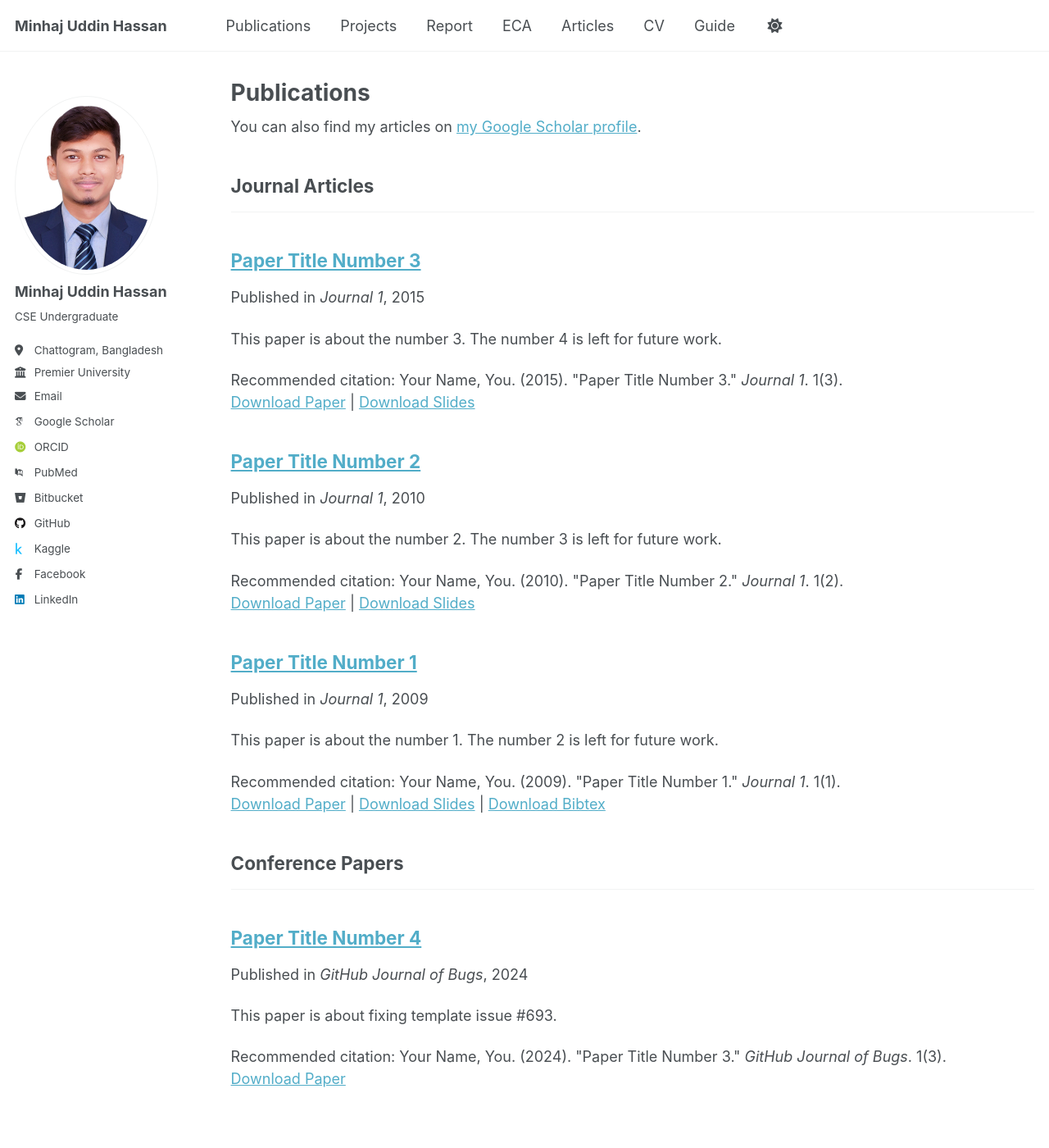
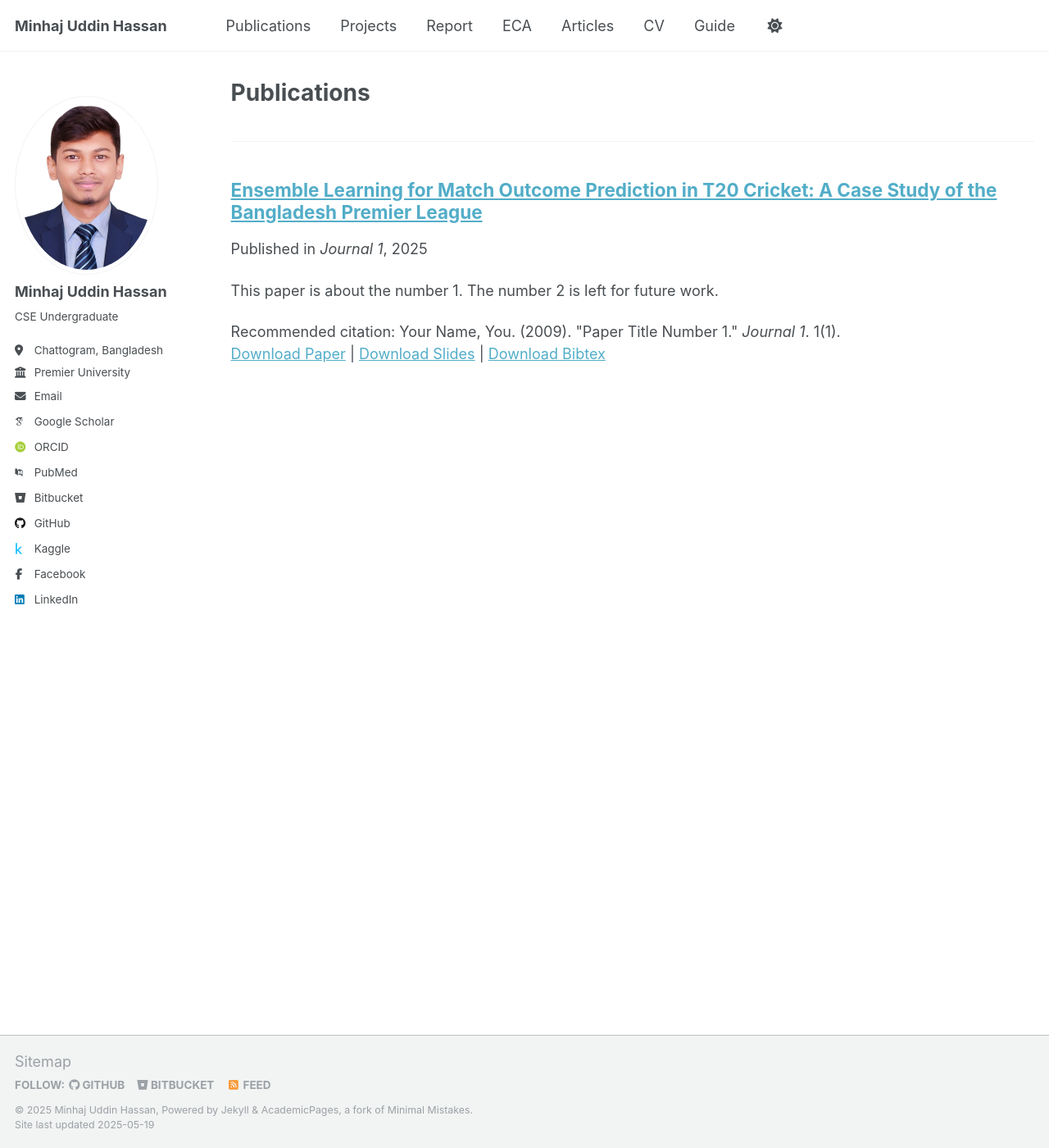
Before and after one commit to muhpuc40/Portfolio, a Jekyll site: the page built from _pages/publications.html, in a window 1280 px wide and 1400 px high. Shown: the whole window at 82% size. Built offline with Jekyll 4.4.1, drawn with Linux system fonts in a browser that asks for light colours; some web fonts are replaced.

Commit message:
publication

```diff
--- a/_config.yml
+++ b/_config.yml
@@ -81,7 +81,7 @@ publication_category:
   books:
     title: 'Books'
   manuscripts:
-    title: 'Journal Articles'
+    title: ''
   conferences:
     title: 'Conference Papers'
 
--- a/_pages/publications.html
+++ b/_pages/publications.html
@@ -5,9 +5,6 @@ permalink: /publications/
 author_profile: true
 ---
 
-{% if site.author.googlescholar %}
-  <div class="wordwrap">You can also find my articles on <a href="{{site.author.googlescholar}}">my Google Scholar profile</a>.</div>
-{% endif %}
 
 {% include base_path %}
 
--- a/_publications/2009-10-01-paper-title-number-1.md
+++ b/_publications/2009-10-01-paper-title-number-1.md
@@ -1,14 +1,14 @@
 ---
-title: "Paper Title Number 1"
+title: "Ensemble Learning for Match Outcome Prediction in T20 Cricket: A Case Study of the Bangladesh Premier League"
 collection: publications
 category: manuscripts
 permalink: /publication/2009-10-01-paper-title-number-1
 excerpt: 'This paper is about the number 1. The number 2 is left for future work.'
-date: 2009-10-01
+date: 2025-05-19
 venue: 'Journal 1'
 slidesurl: 'http://academicpages.github.io/files/slides1.pdf'
 paperurl: 'http://academicpages.github.io/files/paper1.pdf'
 bibtexurl: 'http://academicpages.github.io/files/bibtex1.bib'
 citation: 'Your Name, You. (2009). &quot;Paper Title Number 1.&quot; <i>Journal 1</i>. 1(1).'
 ---
-The contents above will be part of a list of publications, if the user clicks the link for the publication than the contents of section will be rendered as a full page, allowing you to provide more information about the paper for the reader. When publications are displayed as a single page, the contents of the above "citation" field will automatically be included below this section in a smaller font.
+On Processing
--- a/_publications/2010-10-01-paper-title-number-2.md
+++ /dev/null
@@ -1,14 +0,0 @@
----
-title: "Paper Title Number 2"
-collection: publications
-category: manuscripts
-permalink: /publication/2010-10-01-paper-title-number-2
-excerpt: 'This paper is about the number 2. The number 3 is left for future work.'
-date: 2010-10-01
-venue: 'Journal 1'
-slidesurl: 'http://academicpages.github.io/files/slides2.pdf'
-paperurl: 'http://academicpages.github.io/files/paper2.pdf'
-citation: 'Your Name, You. (2010). &quot;Paper Title Number 2.&quot; <i>Journal 1</i>. 1(2).'
----
-
-The contents above will be part of a list of publications, if the user clicks the link for the publication than the contents of section will be rendered as a full page, allowing you to provide more information about the paper for the reader. When publications are displayed as a single page, the contents of the above "citation" field will automatically be included below this section in a smaller font.
--- a/_publications/2015-10-01-paper-title-number-3.md
+++ /dev/null
@@ -1,14 +0,0 @@
----
-title: "Paper Title Number 3"
-collection: publications
-category: manuscripts
-permalink: /publication/2015-10-01-paper-title-number-3
-excerpt: 'This paper is about the number 3. The number 4 is left for future work.'
-date: 2015-10-01
-venue: 'Journal 1'
-slidesurl: 'http://academicpages.github.io/files/slides3.pdf'
-paperurl: 'http://academicpages.github.io/files/paper3.pdf'
-citation: 'Your Name, You. (2015). &quot;Paper Title Number 3.&quot; <i>Journal 1</i>. 1(3).'
----
-
-The contents above will be part of a list of publications, if the user clicks the link for the publication than the contents of section will be rendered as a full page, allowing you to provide more information about the paper for the reader. When publications are displayed as a single page, the contents of the above "citation" field will automatically be included below this section in a smaller font.
--- a/_publications/2024-02-17-paper-title-number-4.md
+++ /dev/null
@@ -1,13 +0,0 @@
----
-title: "Paper Title Number 4"
-collection: publications
-category: conferences
-permalink: /publication/2024-02-17-paper-title-number-4
-excerpt: 'This paper is about fixing template issue #693.'
-date: 2024-02-17
-venue: 'GitHub Journal of Bugs'
-paperurl: 'http://academicpages.github.io/files/paper3.pdf'
-citation: 'Your Name, You. (2024). &quot;Paper Title Number 3.&quot; <i>GitHub Journal of Bugs</i>. 1(3).'
----
-
-The contents above will be part of a list of publications, if the user clicks the link for the publication than the contents of section will be rendered as a full page, allowing you to provide more information about the paper for the reader. When publications are displayed as a single page, the contents of the above "citation" field will automatically be included below this section in a smaller font.
```
